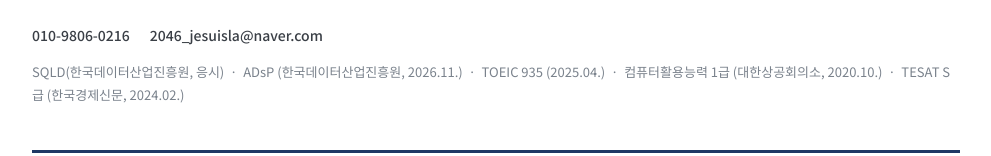
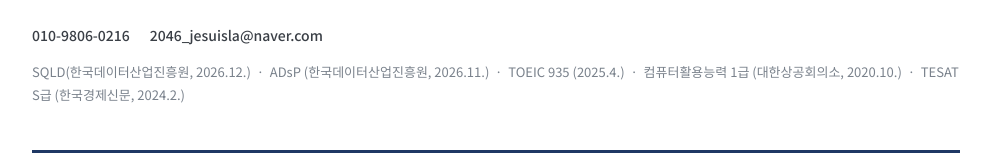
Before and after one commit to micjung15-cmd/portfolio, a plain HTML site: page index.html in a window 1280 px wide. Shown: the part 365-521 px from the top of the page, without its empty margins (144-1135 px from the left). Drawn offline with Linux system fonts and the light colour scheme.

Commit message:
Update index.html

```diff
--- a/index.html
+++ b/index.html
@@ -36,11 +36,11 @@ const DATA = {
 
   /* ───── 3. 자격증·어학 ───── */
   자격증: [
-    "SQLD(한국데이터산업진흥원, 응시)",
+    "SQLD(한국데이터산업진흥원, 2026.12.)",
     "ADsP (한국데이터산업진흥원, 2026.11.)",
-    "TOEIC 935 (2025.04.)",
+    "TOEIC 935 (2025.4.)",
     "컴퓨터활용능력 1급 (대한상공회의소, 2020.10.)",
-    "TESAT S급 (한국경제신문, 2024.02.)"
+    "TESAT S급 (한국경제신문, 2024.2.)"
   ],
 
   /* ───── 4. 경력  [기간, 회사·직무, 한 줄 요약] ───── */
```
